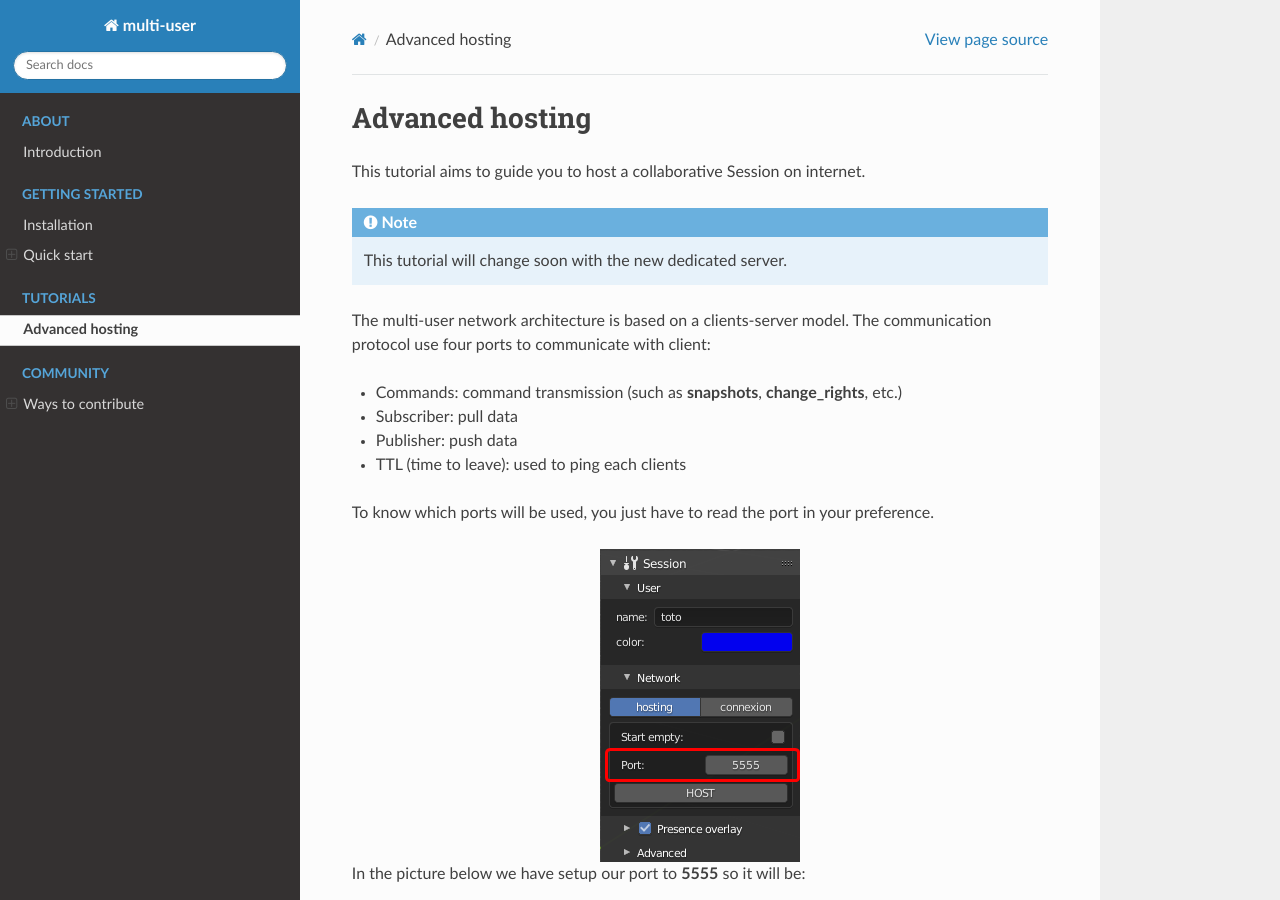
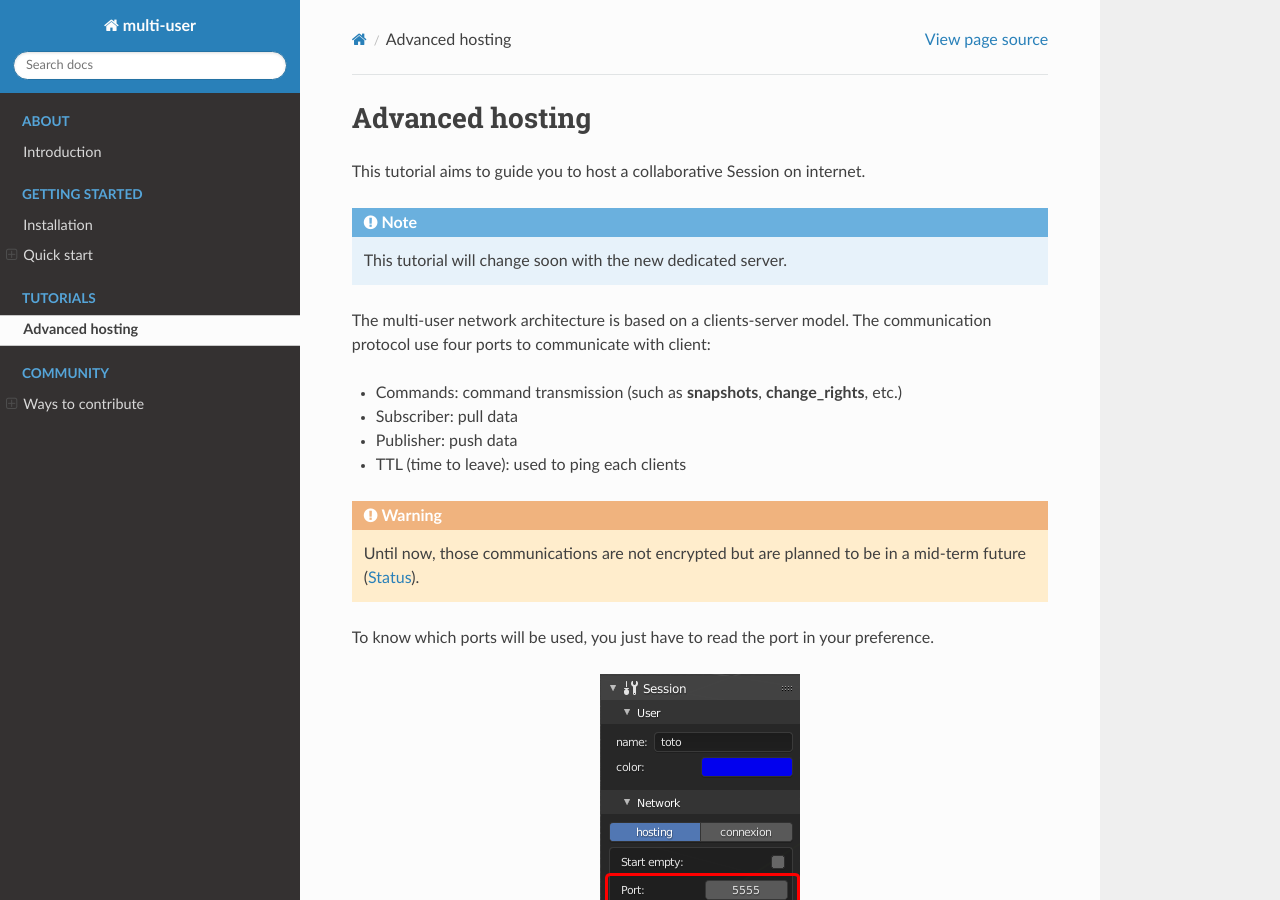
Before and after one commit to AvvyB/blender-multi-user, a Sphinx documentation site: the page built from docs/tutorials/hosting_guide.rst, in a window 1280 px wide and 900 px high. Built offline with Sphinx 7.4.7 and the Read the Docs theme 2.0.0, drawn with Linux system fonts in a browser that asks for light colours.

Commit message:
doc: hosting guioe update

```diff
--- a/docs/tutorials/hosting_guide.rst
+++ b/docs/tutorials/hosting_guide.rst
@@ -14,6 +14,9 @@ The multi-user network architecture is based on a clients-server model. The comm
 * Subscriber: pull data
 * Publisher: push data
 * TTL (time to leave): used to ping each clients
+
+.. warning::
+    Until now, those communications are not encrypted but are planned to be in a mid-term future (`Status <https://gitlab.com/slumber/multi-user/issues/62>`_).
 
 To know which ports will be used, you just have to read the port in your preference.
 
```
